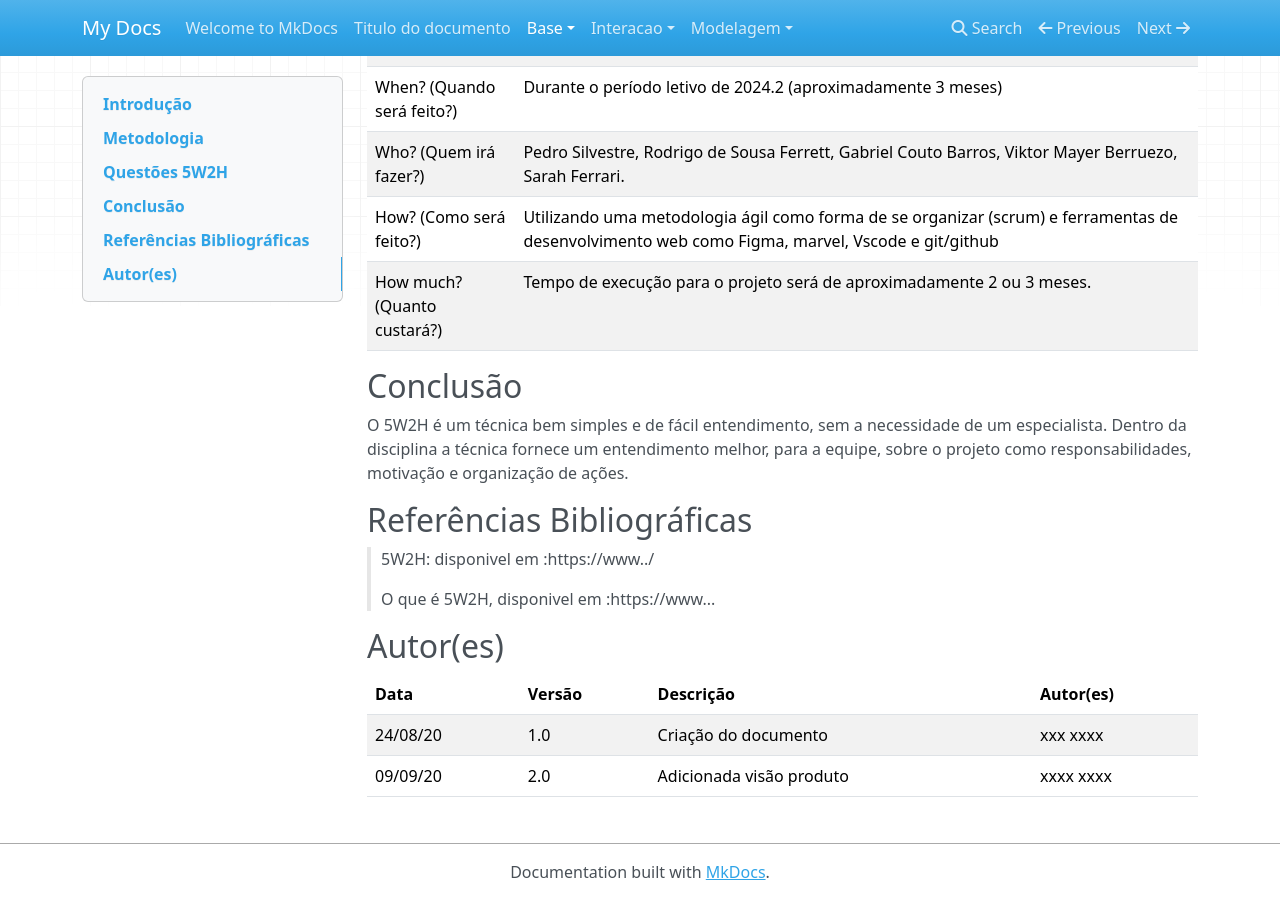
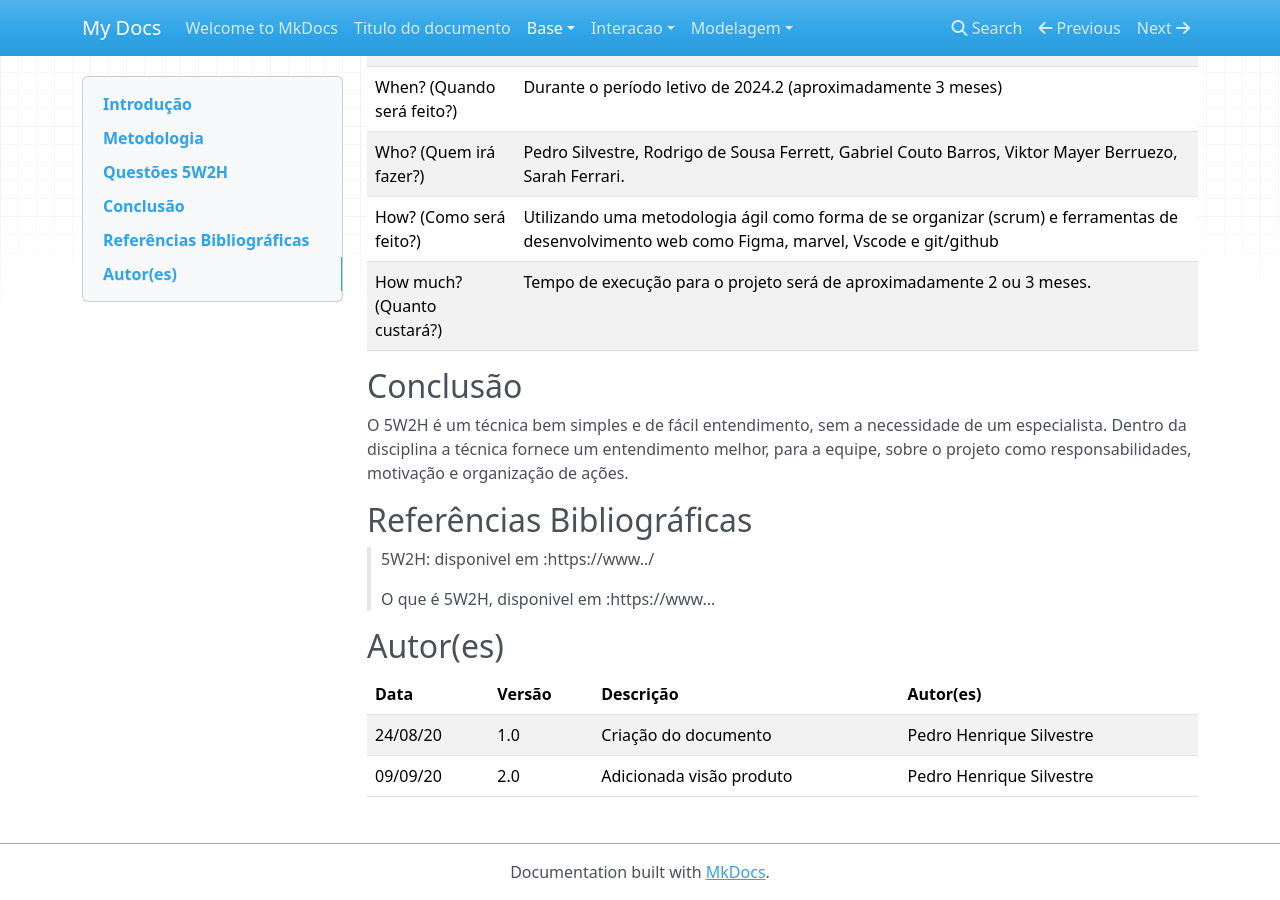
Before and after one commit to Projetos-de-Extensao/PFE_24.2_8001_II_RaveBreaking, an MkDocs documentation site: the page built from docs/base/5w2h.md, in a window 1280 px wide and 900 px high, scrolled down 1287 px. Built offline with MkDocs 1.6.1, drawn with Linux system fonts in a browser that asks for light colours; nearby versions of some CDN libraries.

Commit message:
Update 5w2h.md

```diff
--- a/docs/base/5w2h.md
+++ b/docs/base/5w2h.md
@@ -61,5 +61,5 @@
 ## Autor(es)
 | Data | Versão | Descrição | Autor(es) |
 | -- | -- | -- | -- |
-| 24/08/20 | 1.0 | Criação do documento | xxx xxxx |
-| 09/09/20 | 2.0 | Adicionada visão produto | xxxx xxxx |
+| 24/08/20 | 1.0 | Criação do documento | Pedro Henrique Silvestre |
+| 09/09/20 | 2.0 | Adicionada visão produto | Pedro Henrique Silvestre |
```
